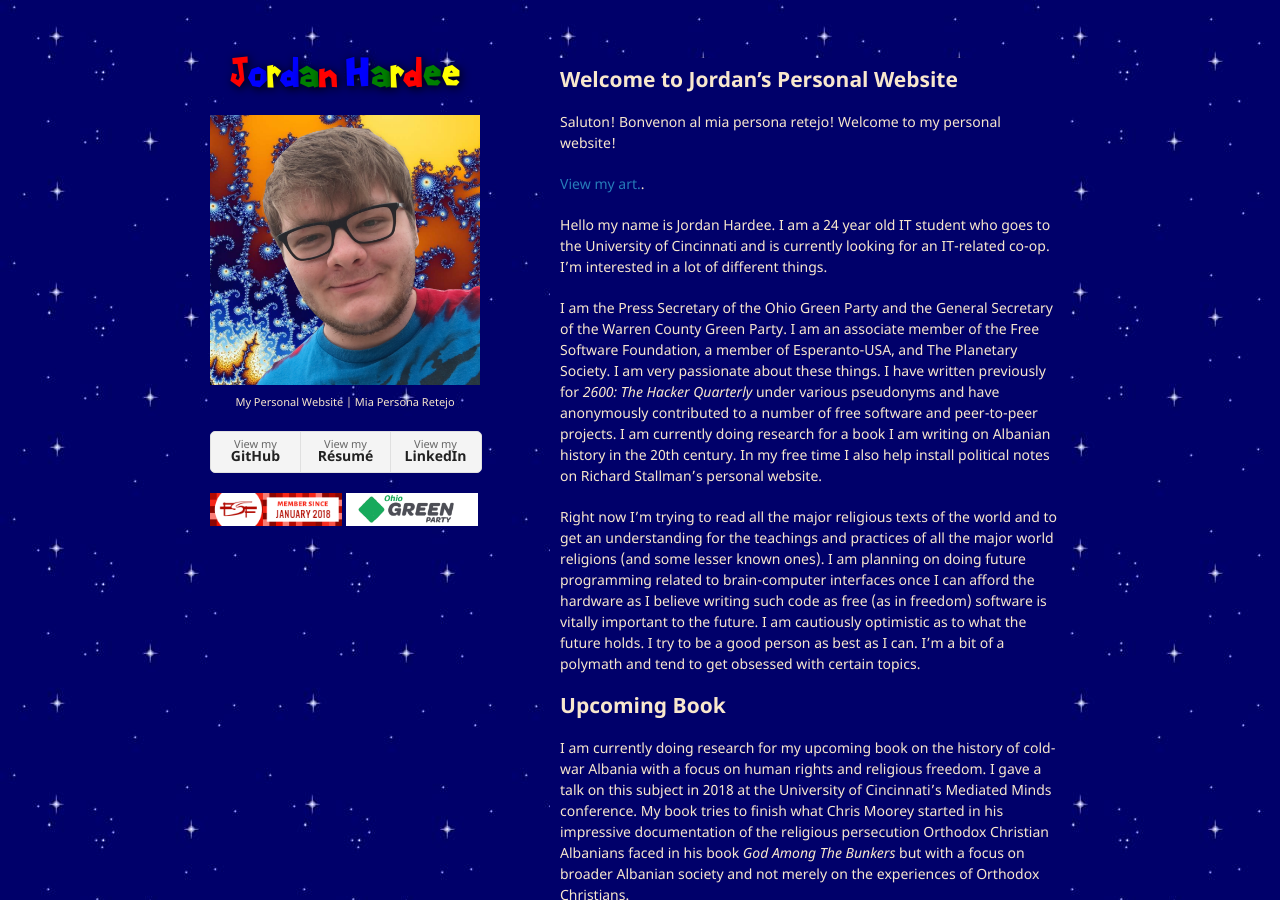
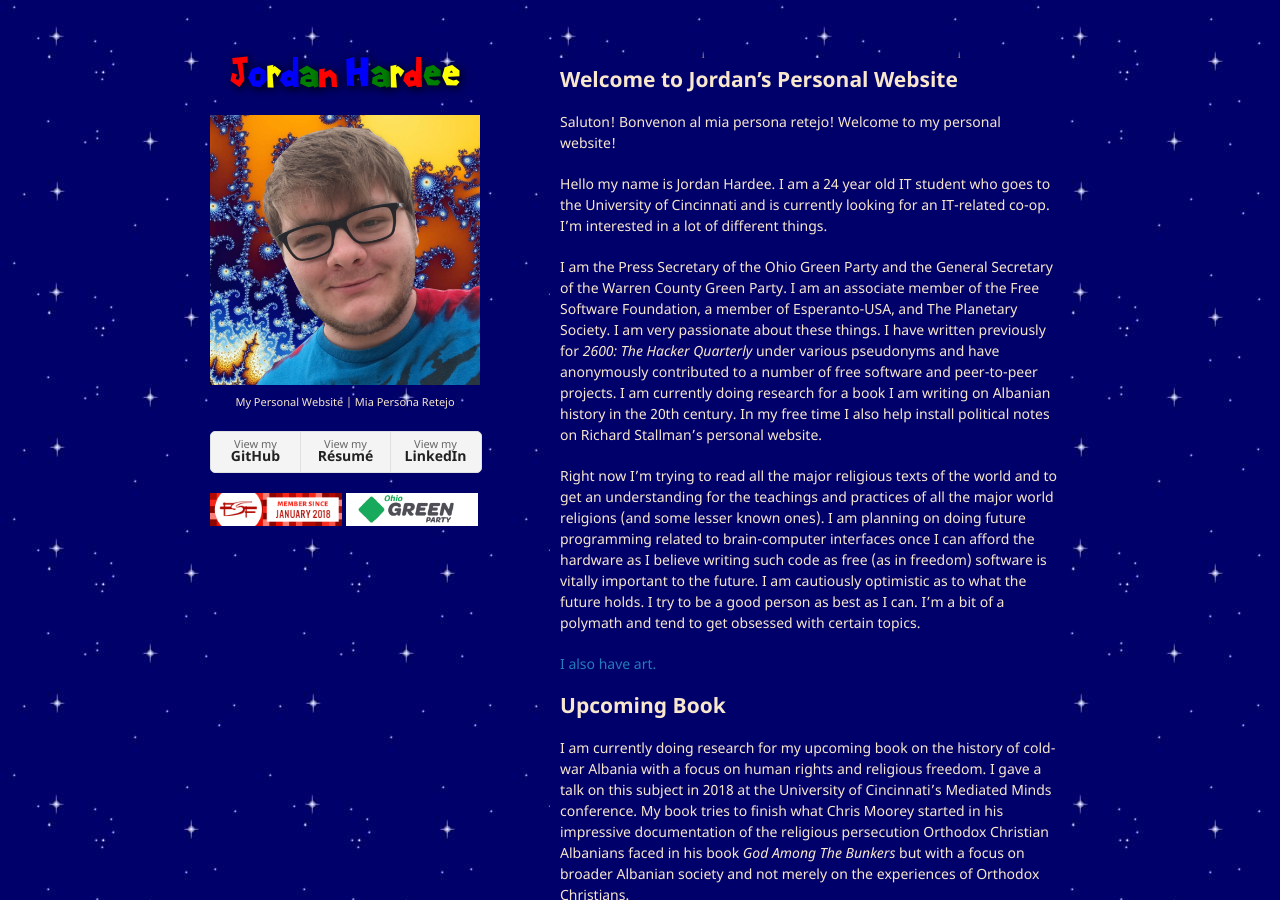
Before and after one commit to jordanhardee/jordanhardee.github.io, a Jekyll site: the page built from index.md, in a window 1280 px wide and 900 px high. Built offline with Jekyll 4.4.1, drawn with Linux system fonts in a browser that asks for light colours; our own code applies the rules of GitHub Pages for plain Markdown files.

Commit message:
art link fix

```diff
--- a/index.md
+++ b/index.md
@@ -6,13 +6,13 @@ layout: default
 
 Saluton! Bonvenon al mia persona retejo! Welcome to my personal website!
 
-[View my art.](./art.html).
-
 Hello my name is Jordan Hardee. I am a 24 year old IT student who goes to the University of Cincinnati and is currently looking for an IT-related co-op. I'm interested in a lot of different things.
 
 I am the Press Secretary of the Ohio Green Party and the General Secretary of the Warren County Green Party. I am an associate member of the Free Software Foundation, a member of Esperanto-USA, and The Planetary Society. I am very passionate about these things. I have written previously for _2600: The Hacker Quarterly_ under various pseudonyms and have anonymously contributed to a number of free software and peer-to-peer projects. I am currently doing research for a book I am writing on Albanian history in the 20th century. In my free time I also help install political notes on Richard Stallman's personal website.
 
 Right now I'm trying to read all the major religious texts of the world and to get an understanding for the teachings and practices of all the major world religions (and some lesser known ones). I am planning on doing future programming related to brain-computer interfaces once I can afford the hardware as I believe writing such code as free (as in freedom) software is vitally important to the future. I am cautiously optimistic as to what the future holds. I try to be a good person as best as I can. I'm a bit of a polymath and tend to get obsessed with certain topics.
+
+[I also have art.](./art.html)
 
 ## Upcoming Book
 
```
